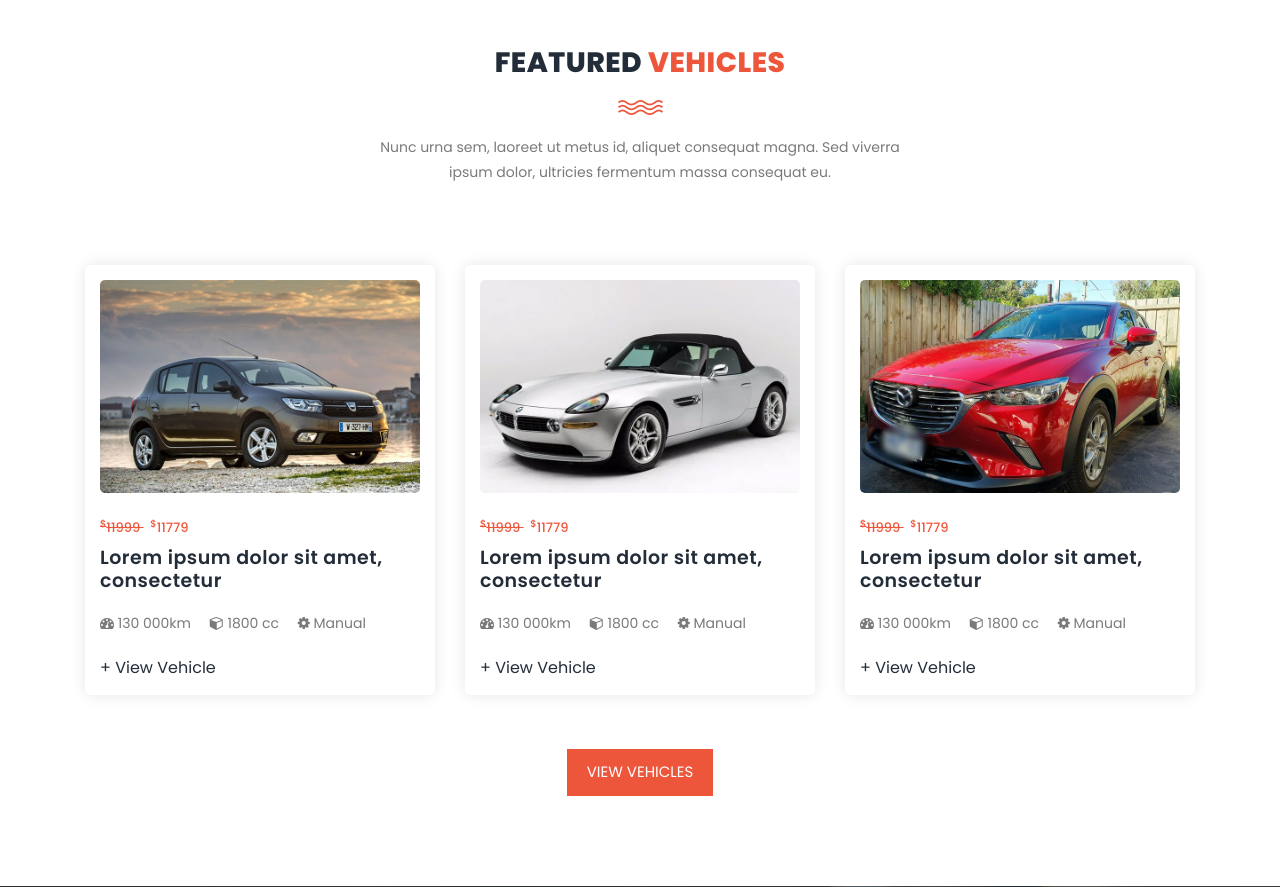
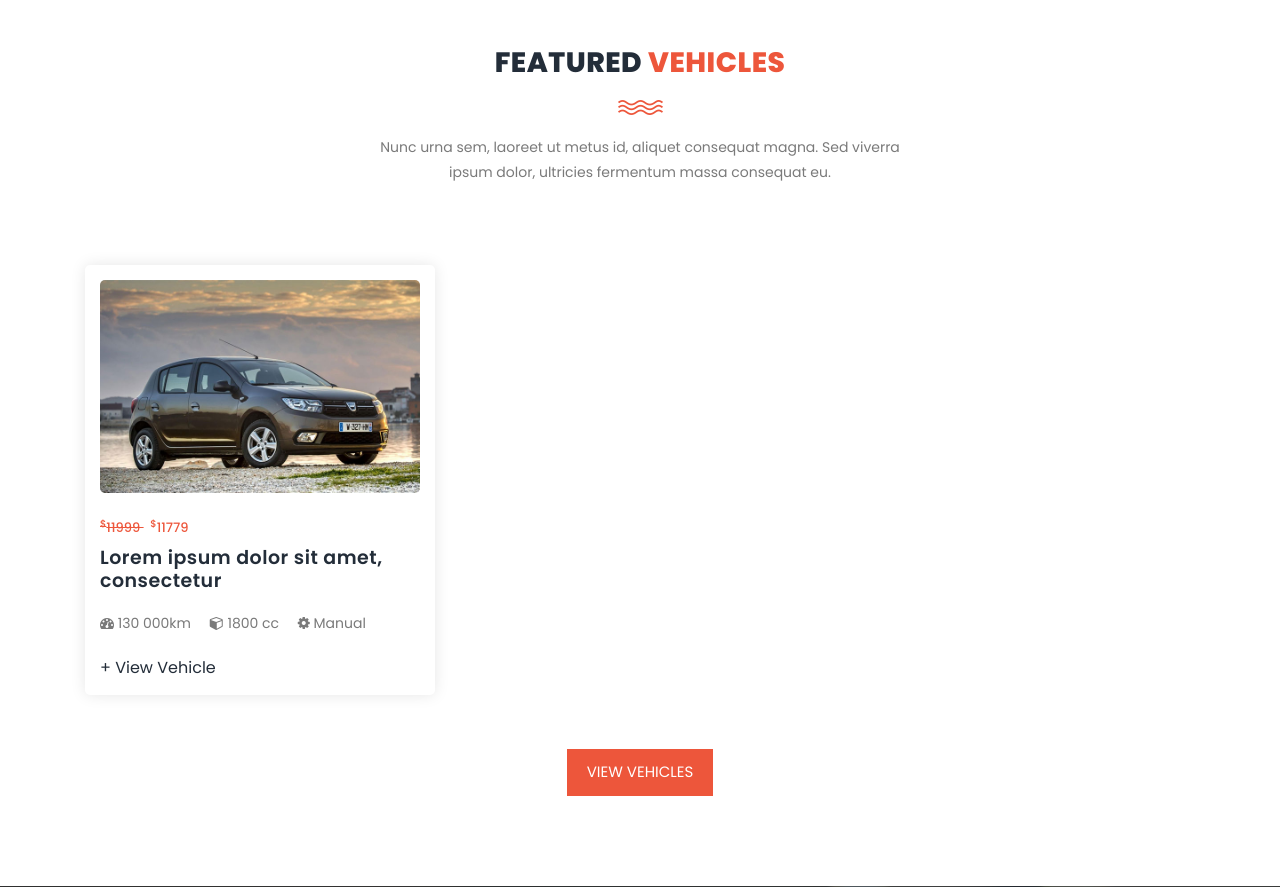
Before and after one commit to Shashankappu/AutoTrade, a PHP site: page /Customer/CustomerIndex.php in a window 1280 px wide. Shown: the part 901-1788 px from the top of the page. Run offline with PHP 8.4, Linux system fonts and the light colour scheme; the visitor is signed in with stand-in values (Sample User, id 1); data that the repository does not hold is empty.

Commit message:
commited

```diff
--- a/Customer/CustomerIndex.php
+++ b/Customer/CustomerIndex.php
@@ -16,8 +16,7 @@
     <link rel="stylesheet" type="text/css" href="assets/css/font-awesome.css">
 
     <link rel="stylesheet" href="assets/css/style.css">
-    <?php session_start();?>
-
+        <?php session_start();?>
     </head>
 
     <body>
@@ -48,7 +47,7 @@
                         <!-- ***** Menu Start ***** -->
                         <ul class="nav">
                             <li><a href="CustomerIndex.php" class="active">Home</a></li>
-                            <li><a href="cars.php">Vehicles </a></li>
+                            <li><a href="cars.php">Vehicles</a></li>
                             <li class="dropdown">
                                 <a class="dropdown-toggle" data-toggle="dropdown" href="#" role="button" aria-haspopup="true" aria-expanded="false">About</a>
 
@@ -144,7 +143,7 @@
                         </div>
                     </div>
                 </div>
-                <div class="col-lg-4">
+                <!-- <div class="col-lg-4">
                     <div class="trainer-item">
                         <div class="image-thumb">
                             <img src="assets/images/product-2-720x480.jpg" alt="">
@@ -167,8 +166,8 @@
                             </ul>
                         </div>
                     </div>
-                </div>
-                <div class="col-lg-4">
+                </div> -->
+                <!-- <div class="col-lg-4">
                     <div class="trainer-item">
                         <div class="image-thumb">
                             <img src="assets/images/product-3-720x480.jpg" alt="">
@@ -191,7 +190,7 @@
                             </ul>
                         </div>
                     </div>
-                </div>
+                </div> -->
             </div>
 
             <br>
--- a/Customer/cars.php
+++ b/Customer/cars.php
@@ -293,7 +293,7 @@
                         </div>
                     </div>
                 </div>
-                <div class="col-lg-4">
+                <!-- <div class="col-lg-4">
                     <div class="trainer-item">
                         <div class="image-thumb">
                             <img src="assets/images/product-2-720x480.jpg" alt="">
@@ -413,7 +413,7 @@
                             </ul>
                         </div>
                     </div>
-                </div>
+                </div> -->
             </div>
 
             <br>
--- a/Seller/SellerIndex.php
+++ b/Seller/SellerIndex.php
@@ -142,7 +142,7 @@
                         </div>
                     </div>
                 </div>
-                <div class="col-lg-4">
+                <!-- <div class="col-lg-4">
                     <div class="trainer-item">
                         <div class="image-thumb">
                             <img src="assets/images/product-2-720x480.jpg" alt="">
@@ -189,7 +189,7 @@
                             </ul>
                         </div>
                     </div>
-                </div>
+                </div> -->
             </div>
 
             <br>
--- a/Seller/cars.php
+++ b/Seller/cars.php
@@ -200,7 +200,7 @@
                 <div class="col-lg-12">
                     <p>
                         Copyright © 2020  AutoTrade
-                        - Webiste by: <a href="https://www.SSSS.com/">SSSS.com</a>
+                        - Website by: <a href="https://www.SSSS.com/">SSSS.com</a>
                     </p>
                 </div>
             </div>
--- a/index.php
+++ b/index.php
@@ -117,9 +117,8 @@
         if($nummerOfrowsOfmng>0)
         {
           if( $row1['password'] == md5($pass)){
-
-
-              ?> <script>alert("Logged In Succesfully");window.location='Seller/SellerIndex.php'</script><?php
+              ?>
+              <script>alert("Logged In Succesfully");window.location='Seller/SellerIndex.php'</script><?php
           }
           else{ ?>
           <script>
```
